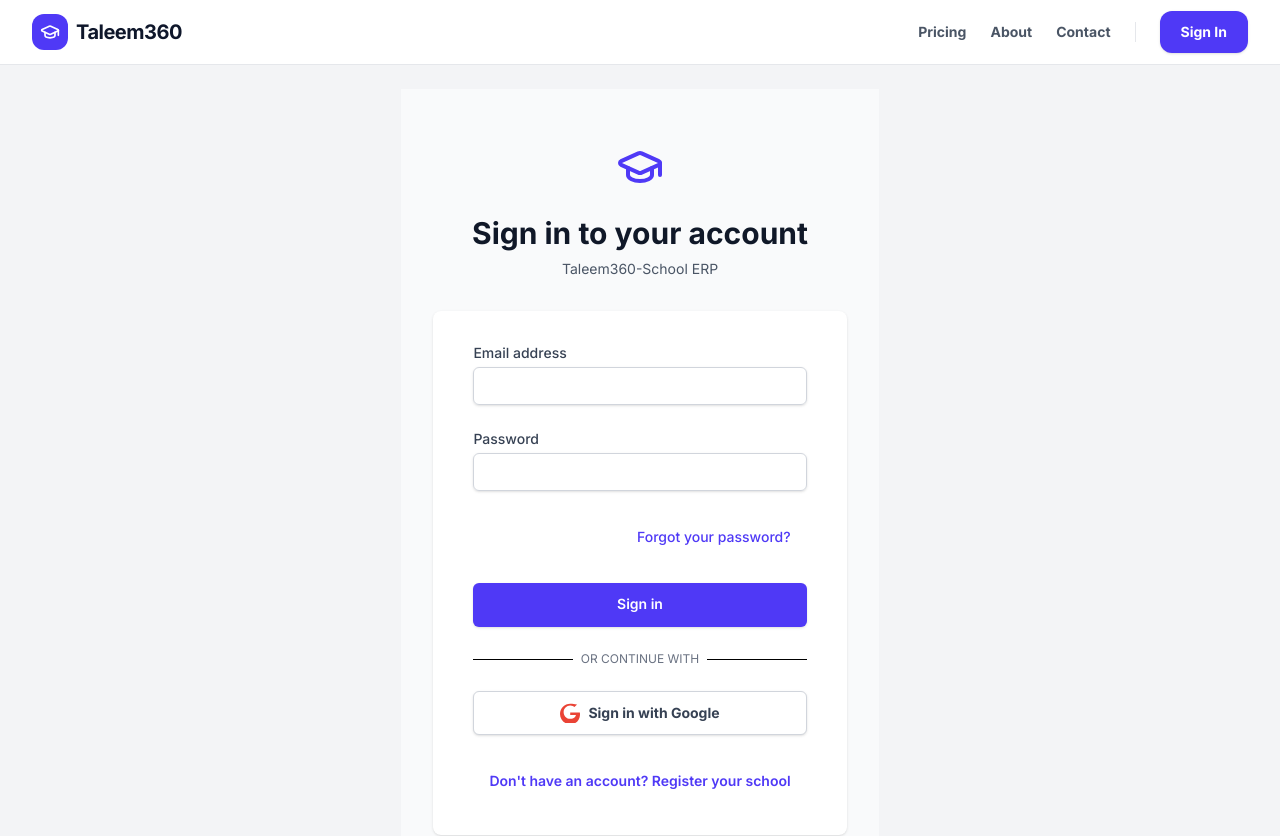
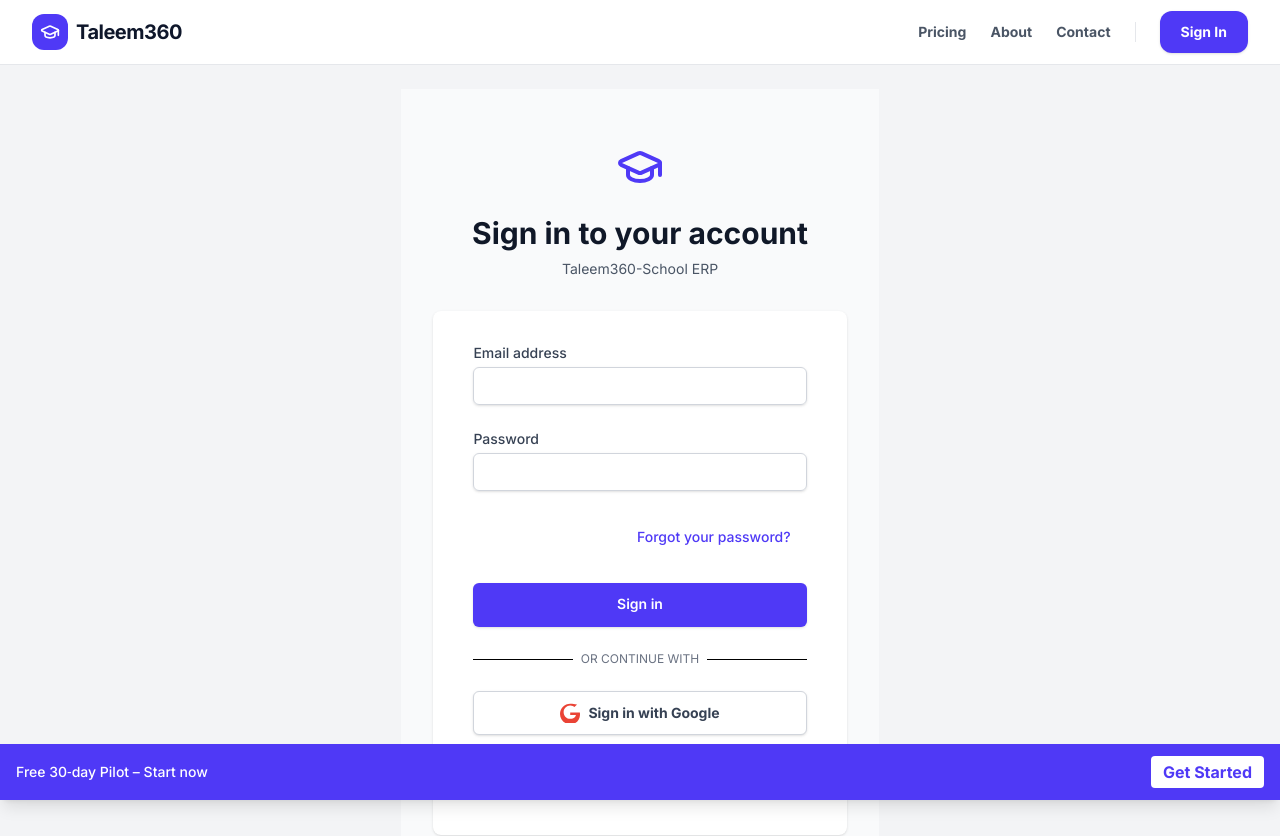
Before and after one commit to FazalShahidLatif/Taleem360-School-ERP, a React (Vite) app: page /login in a window 1280 px wide. Shown: the top 836 px of the page. Built offline with nearby package versions, Linux system fonts and the light colour scheme.

Commit message:
ui: add sticky CTA banner

```diff
--- /dev/null
+++ b/components/CTA.tsx
@@ -0,0 +1,14 @@
+import React from 'react';
+import { Link } from 'react-router-dom';
+
+export const CTA: React.FC = () => (
+  <div className="fixed bottom-0 inset-x-0 bg-indigo-600 text-white py-3 px-4 flex items-center justify-between shadow-lg z-50">
+    <span className="text-sm font-medium">Free 30‑day Pilot – Start now</span>
+    <Link
+      to="/pricing"
+      className="bg-white text-indigo-600 hover:bg-gray-100 font-bold py-1 px-3 rounded"
+    >
+      Get Started
+    </Link>
+  </div>
+);
--- a/components/Layout.tsx
+++ b/components/Layout.tsx
@@ -39,7 +39,7 @@ import {
   Phone
 } from 'lucide-react';
 import { UserRole } from '../types';
-import { AIChatbot } from './AIChatbot';
+import { CTA } from './CTA';
 import { Footer } from './Footer';
 import { EthicalReviewCollector } from './EthicalReviewCollector';
 
@@ -292,7 +292,7 @@ export const Layout: React.FC<LayoutProps> = ({ children }) => {
             </div>
 
             <Footer />
-            <AIChatbot />
+            <CTA />
             <EthicalReviewCollector />
           </div>
         </main>
--- a/index.html
+++ b/index.html
@@ -11,13 +11,14 @@
         }
       }, true);
     </script>
-    <!-- Google tag (gtag.js) -->
-    <script async src="https://www.googletagmanager.com/gtag/js?id=GTM-WJ5D4CWG"></script>
+    <!-- Google Analytics 4 (gtag.js) -->
+    <script async src="https://www.googletagmanager.com/gtag/js?id=G-16LML1YX3M"></script>
     <script>
       window.dataLayer = window.dataLayer || [];
       function gtag(){dataLayer.push(arguments);}
       gtag('js', new Date());
-      gtag('config', 'GTM-WJ5D4CWG');
+      // Replace G-16LML1YX3M with your GA4 Measurement ID from Google Analytics.
+      gtag('config', 'G-16LML1YX3M');
     </script>
 
     <meta name="google-site-verification" content="google2cbad101865766ce.html" />
```
Also changed, not shown: disavow.txt (added).
